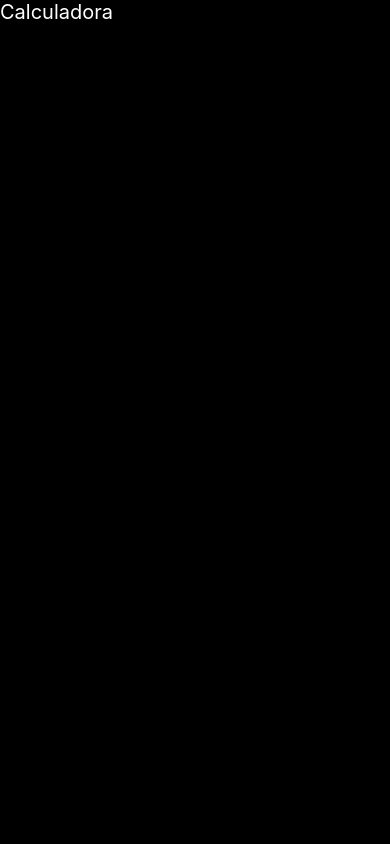
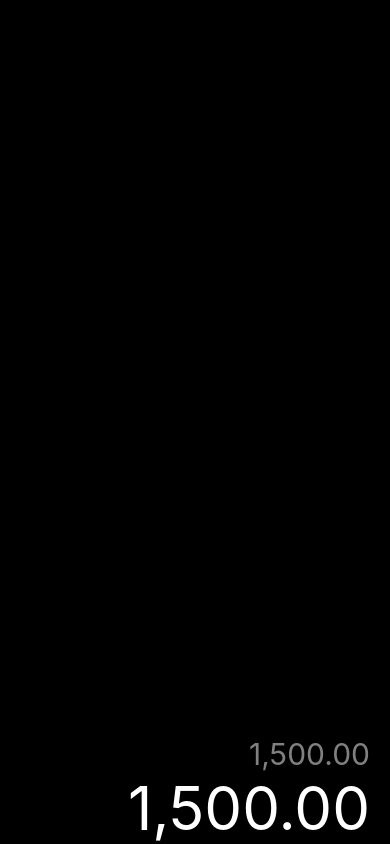
Before and after one commit to DanielDevHN/calculadora-reactnative, a React Native app: screen / in a window 390 px wide. Built offline with nearby package versions, Linux system fonts and the light colour scheme.

Commit message:
Adding StatusBar and more styles

```diff
--- a/App.tsx
+++ b/App.tsx
@@ -1,5 +1,5 @@
 import React from 'react';
-import { SafeAreaView } from 'react-native';
+import { SafeAreaView, StatusBar } from 'react-native';
 import CalculadoraScreen from './src/screens/CalculadoraScreen';
 
 import { styles } from './src/theme/appTheme';
@@ -7,6 +7,10 @@ import { styles } from './src/theme/appTheme';
 const App = () => {
   return (
     <SafeAreaView style={ styles.fondo }>
+      <StatusBar
+        backgroundColor="black"
+        barStyle="light-content"
+      />
       <CalculadoraScreen />
     </SafeAreaView>
   );
--- a/src/screens/CalculadoraScreen.tsx
+++ b/src/screens/CalculadoraScreen.tsx
@@ -4,8 +4,9 @@ import { styles } from '../theme/appTheme';
 
 const CalculadoraScreen = () => {
   return (
-    <View>
-      <Text style={ styles.texto }>Calculadora</Text>
+    <View style={ styles.calculadoraContainer}>
+      <Text style={ styles.textHistorial }>1,500.00</Text>
+      <Text style={ styles.textResultado }>1,500.00</Text>
     </View>
   );
 };
--- a/src/theme/appTheme.tsx
+++ b/src/theme/appTheme.tsx
@@ -8,8 +8,19 @@ export const styles = StyleSheet.create({
         flex: 1,
         backgroundColor: 'black',
     },
-    texto: {
+    calculadoraContainer: {
+        flex: 1,
+        paddingHorizontal: 20,
+        justifyContent: 'flex-end',
+    },
+    textResultado: {
         color: 'white',
-        fontSize: 20,
+        fontSize: 60,
+        textAlign: 'right',
+    },
+    textHistorial: {
+        color: 'rgba(255,255,255,0.5)',
+        fontSize: 30,
+        textAlign: 'right',
     },
 });
```
